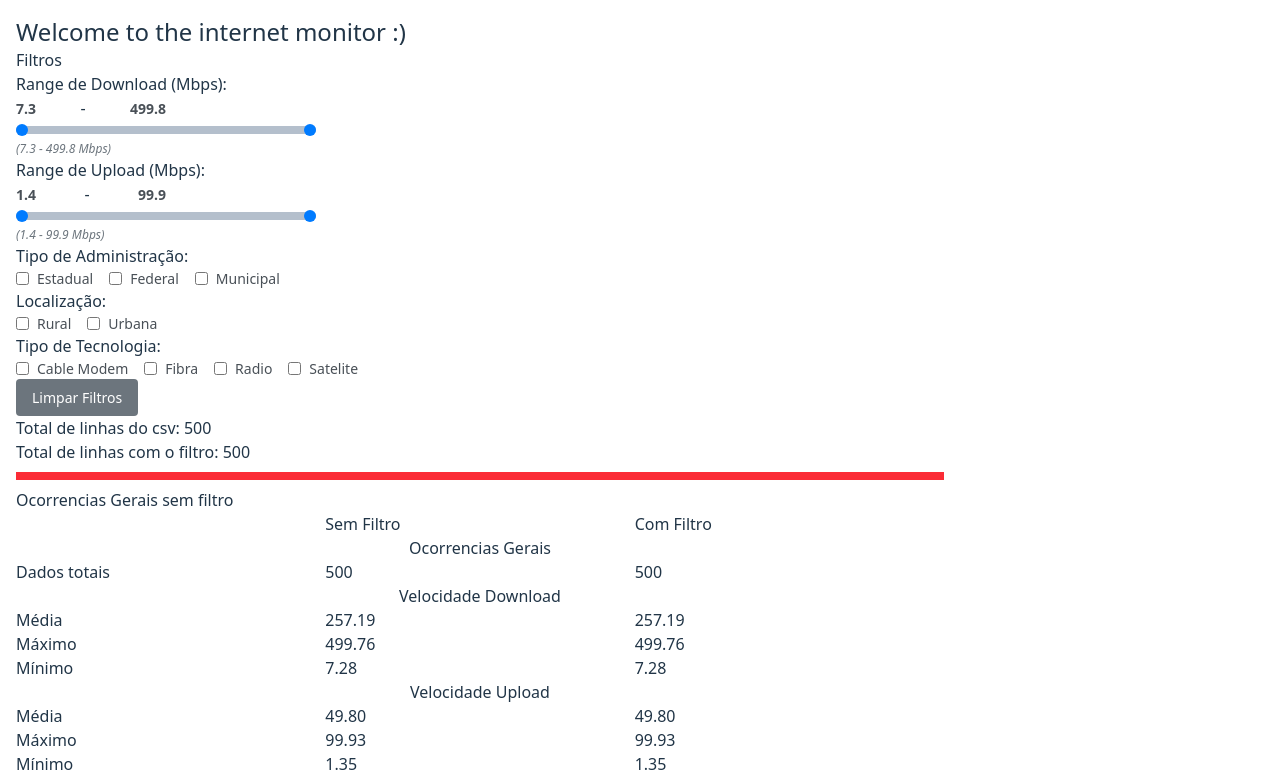
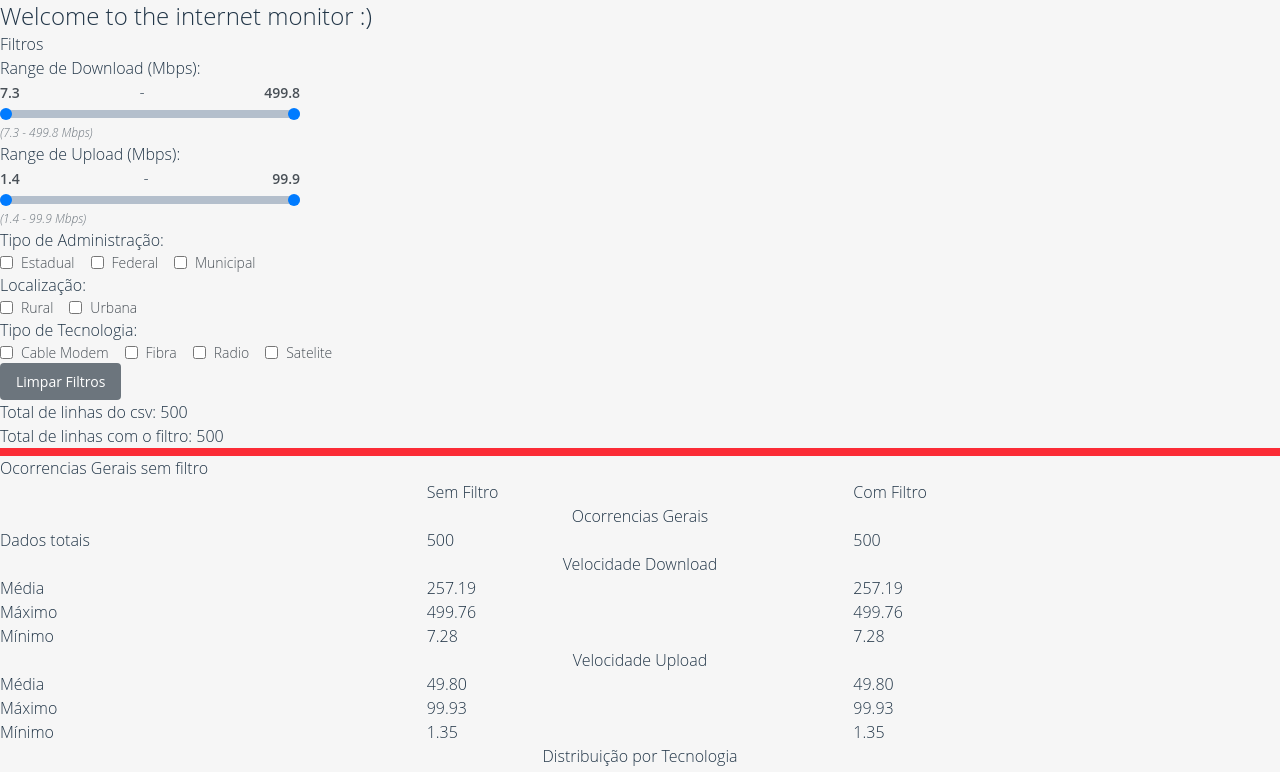
Before and after one commit to isabellacpmelo/the-internet-monitor, a React (Vite) app: page / in a window 1280 px wide. Shown: the top 772 px of the page. Built offline with nearby package versions, Linux system fonts and the light colour scheme.

Commit message:
feat: update styles main file

```diff
--- a/src/components/Filters/style.css
+++ b/src/components/Filters/style.css
@@ -6,7 +6,7 @@
 
 .range-values {
   display: flex;
-  width: 50%;
+  width: 100%;
   justify-content: space-between;
   align-items: center;
   border-radius: 6px;
--- a/src/index.css
+++ b/src/index.css
@@ -2,11 +2,11 @@
 
 :root {
   font-family: system-ui, Avenir, Helvetica, Arial, sans-serif;
-  font-weight: 400;
+  font-weight: 200;
 
   /* color-scheme: light dark; */
-    color: #213547;
-    background-color: #ffffff;
+  color: #213547;
+  background-color: #ffffff;
 
   font-synthesis: none;
   text-rendering: optimizeLegibility;
@@ -14,17 +14,56 @@
   -moz-osx-font-smoothing: grayscale;
 }
 
+* {
+  margin: 0;
+  padding: 0;
+  box-sizing: border-box;
+}
+
+::before,
+::after {
+  box-sizing: inherit;
+}
+
 body {
-  margin: 0;
-  display: flex;
-  place-items: center;
-  min-width: 320px;
-  min-height: 100vh;
+  background: #f6f6f6;
+  height: 100%;
+  font-family: 'Open Sans', sans-serif !important;
+  font-optical-sizing: auto;
+  font-weight: 200;
+  font-style: normal;
+  min-width: 330px;
 }
-/*
-@media (prefers-color-scheme: light) {
-  :root {
-    color: #213547;
-    background-color: #ffffff;
-  }
-} */
+
+*::-webkit-scrollbar {
+  width: 4px;
+}
+
+*::-webkit-scrollbar-track {
+  background-color: rgb(116, 119, 119);
+}
+
+*::-webkit-scrollbar-thumb {
+  background-color: rgb(157, 160, 159);
+}
+
+*::-webkit-scrollbar {
+  width: 8px;
+  height: 8px;
+}
+
+*::-webkit-scrollbar-track {
+  background: #f0f0f0;
+  border-radius: 10px;
+}
+
+*::-webkit-scrollbar-thumb {
+  background-color: #a3a3a3;
+  border-radius: 10px;
+  border: 2px solid transparent;
+  background-clip: content-box;
+}
+
+*::-webkit-scrollbar-thumb:hover {
+  background-color: #6b6b6b;
+}
```
